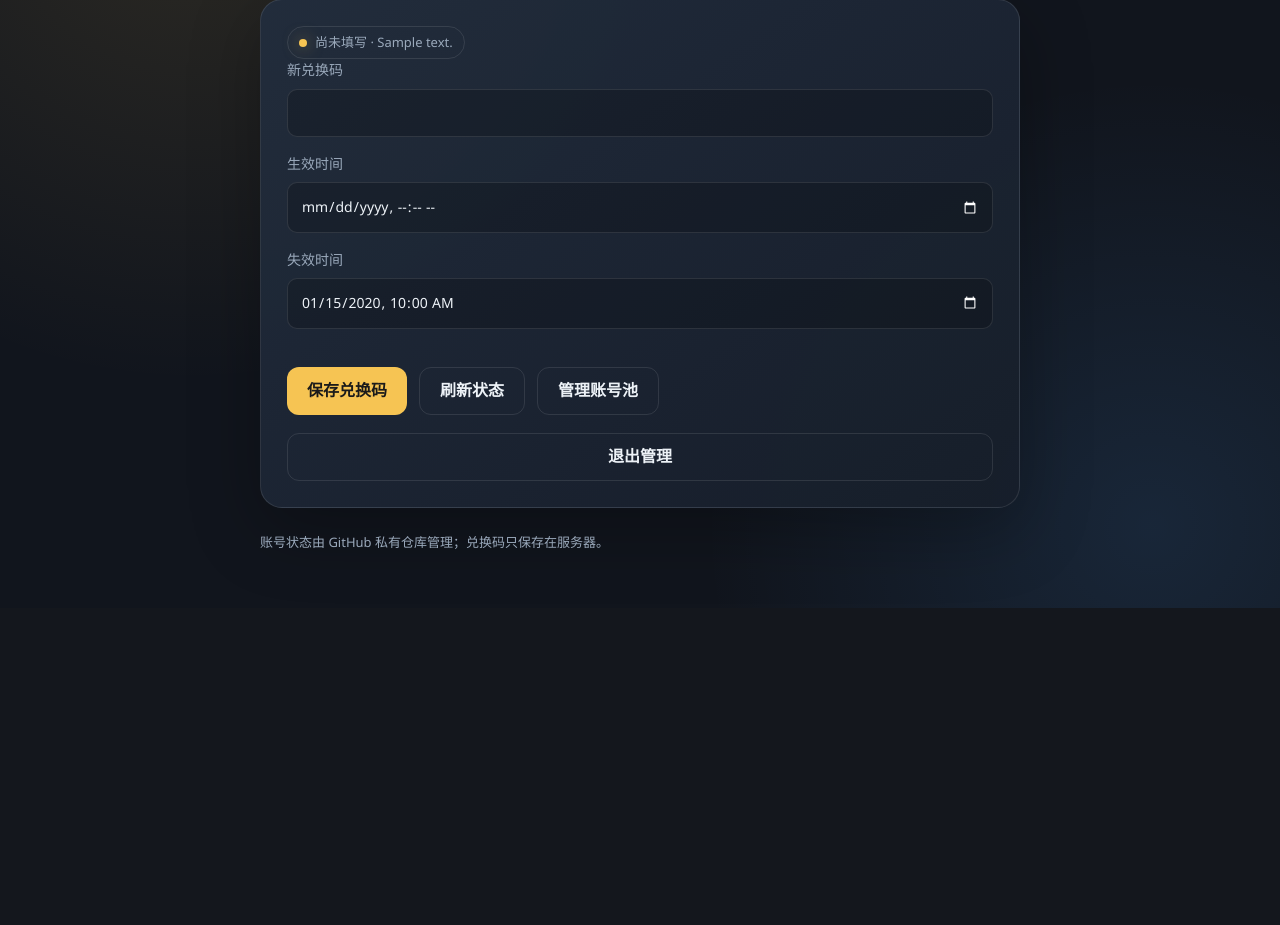
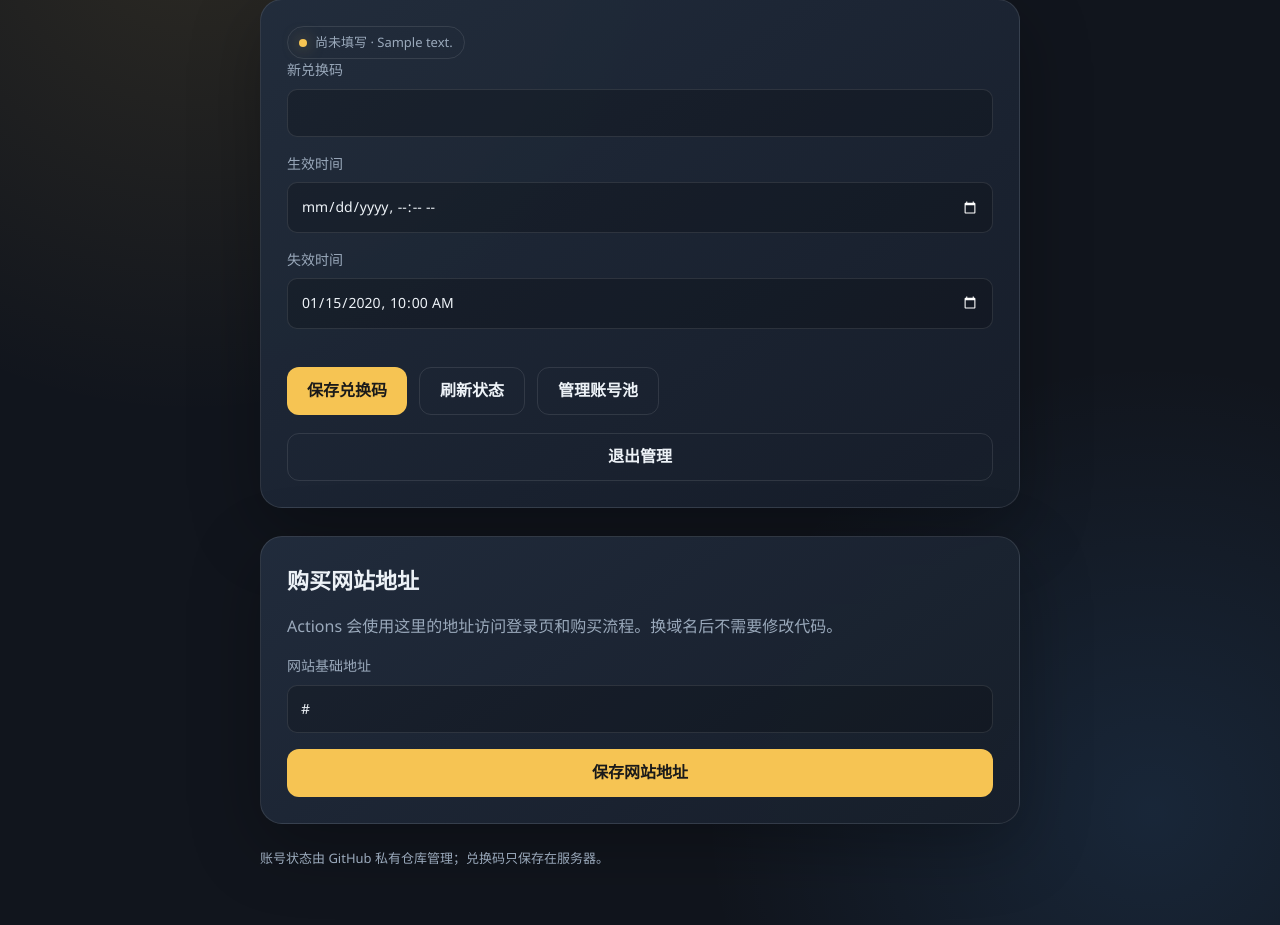
Before and after one commit to Augfif/pokemon_purchase, a Flask app: template server/templates/admin.html in a window 1280 px wide. Shown: the part 210-1135 px from the top of the page. Before the commit the page ends 818 px from the top, so only its background shows below. Run offline with Flask 3, Linux system fonts and the light colour scheme; the template is opened without the code that fills it: most values are stand-ins (such as "Sample title", 1, 10 or a date in 2020); parts of the project's set-up code (start-up, migrations or seed data) failed here and were passed over.

Commit message:
Add configurable purchase site URL

```diff
--- a/server/templates/admin.html
+++ b/server/templates/admin.html
@@ -10,6 +10,7 @@
       · {{ code_preview }}
     </div>
     {% if saved %}<div class="message success">兑换码已保存。</div>{% endif %}
+    {% if site_saved %}<div class="message success">网站地址已保存。</div>{% endif %}
     <form method="post" action="{{ prefix }}/admin/coupon">
       <input type="hidden" name="csrf" value="{{ csrf }}">
       <label>新兑换码<input name="code" maxlength="128" autocomplete="off" required></label>
@@ -26,4 +27,14 @@
       <button class="secondary" type="submit">退出管理</button>
     </form>
   </section>
+
+  <section class="panel">
+    <h2>购买网站地址</h2>
+    <p>Actions 会使用这里的地址访问登录页和购买流程。换域名后不需要修改代码。</p>
+    <form method="post" action="{{ prefix }}/admin/settings">
+      <input type="hidden" name="csrf" value="{{ csrf }}">
+      <label>网站基础地址<input type="url" name="base_url" value="{{ pokemon_base_url }}" placeholder="https://web1.52pokemon.cc" required></label>
+      <button type="submit">保存网站地址</button>
+    </form>
+  </section>
 {% endblock %}
```
